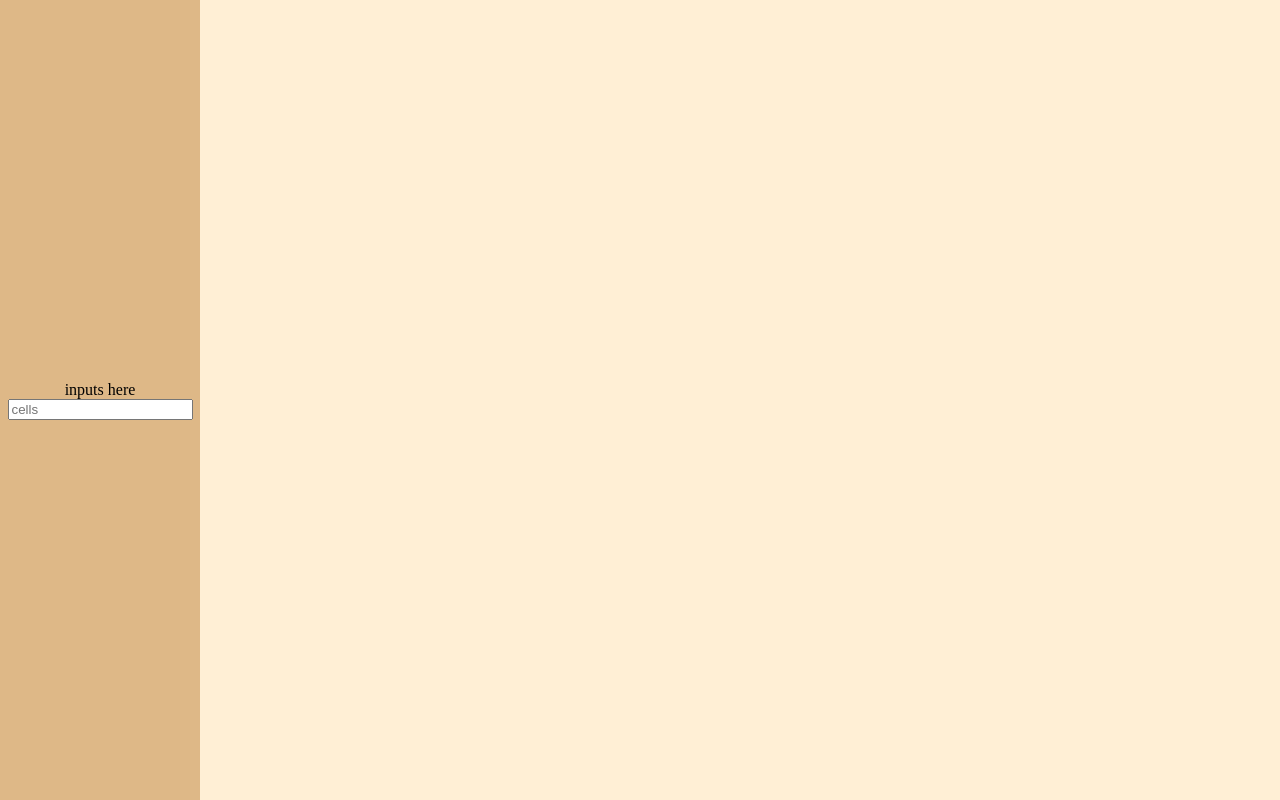
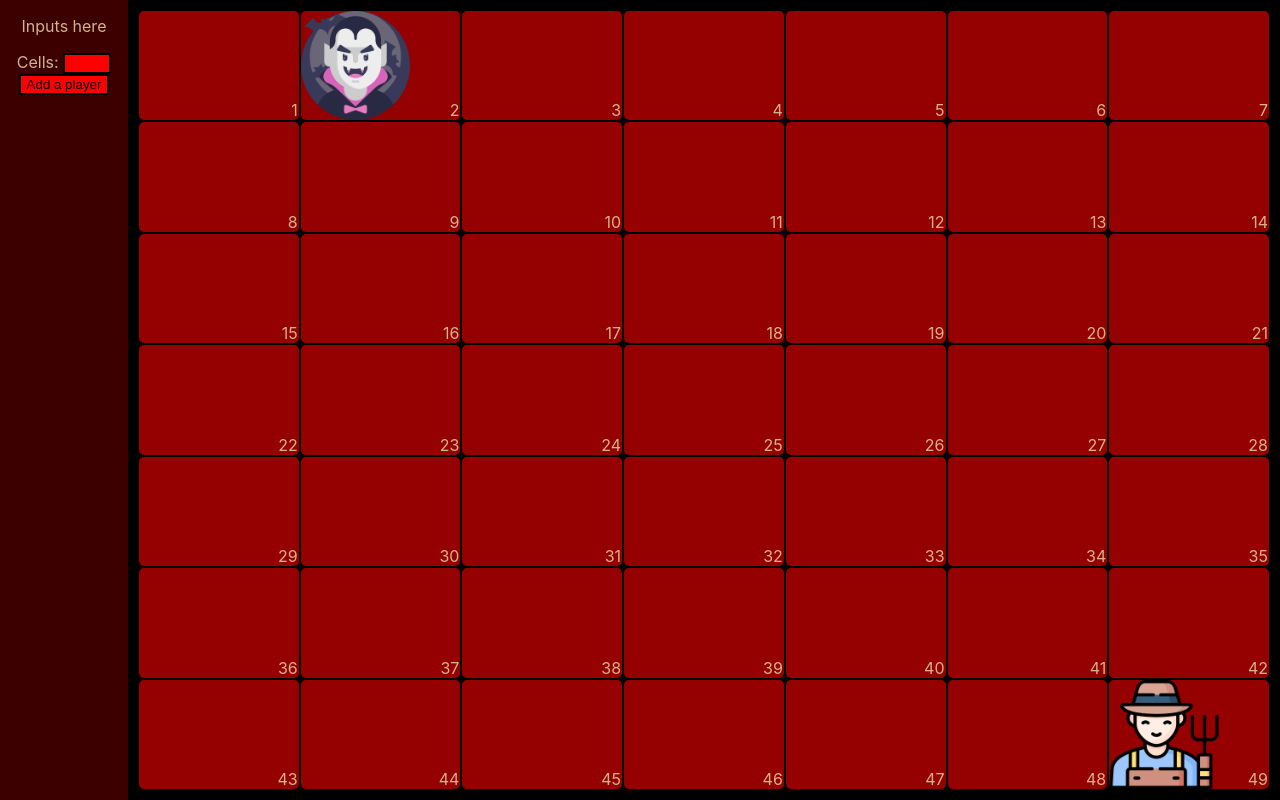
Before and after one commit to TytusKolpak/TTTRPG, a plain HTML site: page src/index.html in a window 1280 px wide. Drawn offline with Linux system fonts and the light colour scheme.

Commit message:
You can play the eating game now.

```diff
--- a/src/index.html
+++ b/src/index.html
@@ -9,13 +9,23 @@
 </head>
 
 <body>
-    <div class="controls"> inputs here
-        <input type="number" id="numericInput" onchange="processValue()" placeholder="cells">
+    <div class="controls">
+        <p>Inputs here</p>
+        <div>
+            Cells: <input type="number" id="numericInput" onchange="createBoard()">
+        </div>
+        <button onclick="addPlayer()">Add a player</button>
     </div>
-    <div class="grid-container"> </div>
+    <div class="grid-container">
+    </div>
+
+
 </body>
 
 <script src="../lib/jquery-3.7.0.min.js"></script>
+
+<script src="player.js"></script>
+<!-- index uses player functions/data so it has to be after the player.js linking -->
 <script src="index.js"></script>
 
 </html>
--- a/src/index.js
+++ b/src/index.js
@@ -1,15 +1,66 @@
-function processValue() {
+var columns, rows, player, amountOfCells;
+const board = $(".grid-container");
+
+window.onload = (event) => {
+    console.log("page is fully loaded");
+    init();
+};
+
+window.onresize = () => {
+    adjustSizes();
+}
+
+function init() {
+    //better x by y lol
+    amountOfCells = 49
+    createBoard(amountOfCells);
+    addPlayer();
+    adjustSizes();
+}
+
+function adjustSizes() {
+    // Function for adjusting element sizes based on the window size
+    var width = board.width();
+    var height = board.height();
+
+    // Cells
+    const margin = 2 * columns;
+    var cellWidth = (width - margin) / columns;
+    var cellHeight = (height - margin) / rows;
+    $(".rc").css("width", cellWidth)
+    $(".rc").css("height", cellHeight)
+    // Otherwise the cell will stretch to the img size 512px
+}
+
+function createBoard(size) {
+    player = null
+    amountOfCells;
+
+    // If there was no function call with an argument then use the user provided one
+    if (size) {
+        amountOfCells = size;
+        console.log("Default amount of cells.");
+    } else {
+        // Number of times to add the div elements
+        amountOfCells = parseInt(document.getElementById("numericInput").value);
+        if (amountOfCells > 900) {
+            alert("Ok, that's too much.")
+            return;
+        } else {
+            console.log("Good amount of cells provided.");
+        }
+    }
+
     // Clear previous state of cells displayed
-    $(".grid-container").empty();
-
-    // Number of times to add the div elements
-    var amountOfCells = parseInt(document.getElementById("numericInput").value);
+    board.empty();
 
     // Creating these elements
     for (var i = 1; i <= amountOfCells; i++) {
-        var div = $("<div class='rc'></div>");
-        div.text(i);
-        $(".grid-container").append(div);
+        var cell = $("<div class='rc'></div>");
+        var cellNumberDiv = $("<div class='cellNumber'></div>");
+        cellNumberDiv.text(i);
+        cell.append(cellNumberDiv);
+        board.append(cell);
     }
 
     // Now we want to arrange them into a shape that's as close to a square as possible. We do that by winding square root of the number of elements and then round it up so that we will always get more rows/columns than necessary. We also assume that there will be more columns than rows.
@@ -17,7 +68,18 @@ function processValue() {
     // By getting the rounded up value X we can generate a css property of grid-template-columns with value as auto repeated X times.
 
     var autos = "";
-    var columns = Math.ceil(Math.sqrt(amountOfCells));
+    columns = Math.ceil(Math.sqrt(amountOfCells));
+
+    // Determine how many rows are there. Let's assume we have 16 cells then its 4x4. 5x4 for 17,18,19,20 and for 21 we have 5x5 again. This goes up to 25, and for 26 we have 6x5 up to 30, at 31 we have 6x6.
+    // It so happens that Math.sqrt(amountOfCells) passes n.5 at the very moment when we add a row.
+    var remains = Math.sqrt(amountOfCells) % 1;
+    if (remains > 0.5 | remains == 0) {
+        // console.log("even");
+        rows = columns;
+    } else {
+        // console.log("odd");
+        rows = columns - 1;
+    }
 
     // Generate property's value of correct length
     for (let i = 0; i < columns; i++) {
@@ -25,5 +87,10 @@ function processValue() {
     }
 
     // Apply styles
-    $(".grid-container").css("grid-template-columns", autos);
+    board.css("grid-template-columns", autos);
+
+    // Create a prey in the last cell
+    var lastCell = board.children().eq(-1)
+    var farmer = $("<img>").attr("src", "../img/farmer.png");
+    $(lastCell).append(farmer);
 }
--- /dev/null
+++ b/src/player.js
@@ -0,0 +1,75 @@
+function Player(position, speed, power, range, name, title, imageUrl) {
+    this.position = position;
+    this.speed = speed;
+    this.power = power;
+    this.range = range;
+    this.name = name;
+    this.title = title;
+    this.imageUrl = imageUrl;
+}
+
+function addPlayer() {
+    player = new Player(1, 10, 50, 20, "Dracula", "Vampire Lord", "../img/dracula.png");
+    displayPlayer(player)
+}
+
+function displayPlayer(player) {
+    $("."+player.name).remove(); // remove any previous instances
+    var playerDiv = $("<div class='player'></div>");
+    playerDiv.addClass(player.name);
+    var image = $("<img>").attr("src", player.imageUrl);
+    playerDiv.append(image);
+    var cell = board.children().eq(player.position)
+    cell.append(playerDiv);
+    adjustSizes();
+}
+
+$("html").keydown((event) => {
+    if (player) {
+        switch (event.key) {
+            case "ArrowRight":
+                if ((player.position + 1) % columns == 0) {
+                    console.log("right border");
+                } else {
+                    player.position += 1;
+                }
+                break;
+
+            case "ArrowLeft":
+                if (player.position % columns == 0) {
+                    console.log("left border");
+                } else {
+                    player.position -= 1;
+                }
+                break;
+
+            case "ArrowUp":
+                if (player.position < columns) {
+                    console.log("top border");
+                } else {
+                    player.position -= columns;
+                }
+                break;
+
+            case "ArrowDown":
+                if (player.position > (amountOfCells - 1 - columns)) {
+                    console.log("bottom border")
+                } else {
+                    player.position += columns;
+                }
+                break;
+
+            default:
+                console.log("No binding.");
+                break;
+        }
+
+        if (player.position == amountOfCells-1) {
+            console.log("You eat :E!");
+
+            // remove contents of last child of the board (so last cell)
+            board.children().eq(-1).children().remove();
+        }
+        displayPlayer(player)
+    }
+});
--- a/src/styles.css
+++ b/src/styles.css
@@ -1,41 +1,83 @@
+:root {
+    --T_black: #000000;
+    --T_brown: #3D0000;
+    --T_crimson: #950101;
+    --T_red: #FF0000;
+}
+
+@font-face {
+    font-family: 'Inter';
+    src: url('../lib/Inter-Regular.ttf') format('ttf'),
+}
+
 html {
-    background-color: papayawhip;
+    background-color: var(--T_black);
 }
 
 body {
+    color: tan;
     margin: 0;
-    display: flex;
-    align-items: center;
-    justify-content: space-between;
+    display: grid;
+    grid-template-columns: 10vw 90vw;
     height: 100vh;
+    font-family: 'Inter', sans-serif;
+    overflow: hidden;
 }
 
-.controls{
+.controls {
     display: flex;
     flex-direction: column;
-    justify-content: center;
     align-items: center;
     height: 100%;
-    width: 200px;
-    background-color: burlywood;
+    width: 100%;
+    background-color: var(--T_brown);
 }
 
 .grid-container {
+    margin: 10px;
     display: grid;
     /* Means there are three columns, each with the same width. Would be here but is applied dynamically in index.js */
     /* grid-template-columns: auto auto auto; */
-    column-gap: 10px;
-    row-gap: 10px;
-    background-color: burlywood;
 }
 
 /* regular container */
 .rc {
-    display: flex;
-    justify-content: center;
-    align-items: center;
-    border: solid 2px black;
-    border-radius: 10%;
-    height: 100px;
-    width: 100px;
+    background-color: var(--T_crimson);
+    border-radius: 5px;
+    margin: 1px;
+    height: auto;
+    width: auto;
+    position: relative;
 }
+
+button,
+input {
+    background-color: var(--T_red);
+    border: solid black 2px;
+    border-radius: 2px;
+    cursor: pointer;
+}
+
+input {
+    width: 40px;
+}
+
+img {
+    object-fit: contain;
+    max-width: 100%;
+    max-height: 100%;
+}
+
+.player {
+    cursor: pointer;
+    width: 100%;
+    height: 100%;
+}
+
+ /* apply to text of rc */
+.cellNumber{
+    position: absolute;
+    bottom: 0;
+    /* Normally looks to far to the right */
+    right: 1px;
+}
```
Also changed, not shown: img/dracula.png (added), img/farmer.png (added), lib/Inter-Regular.ttf (added).
